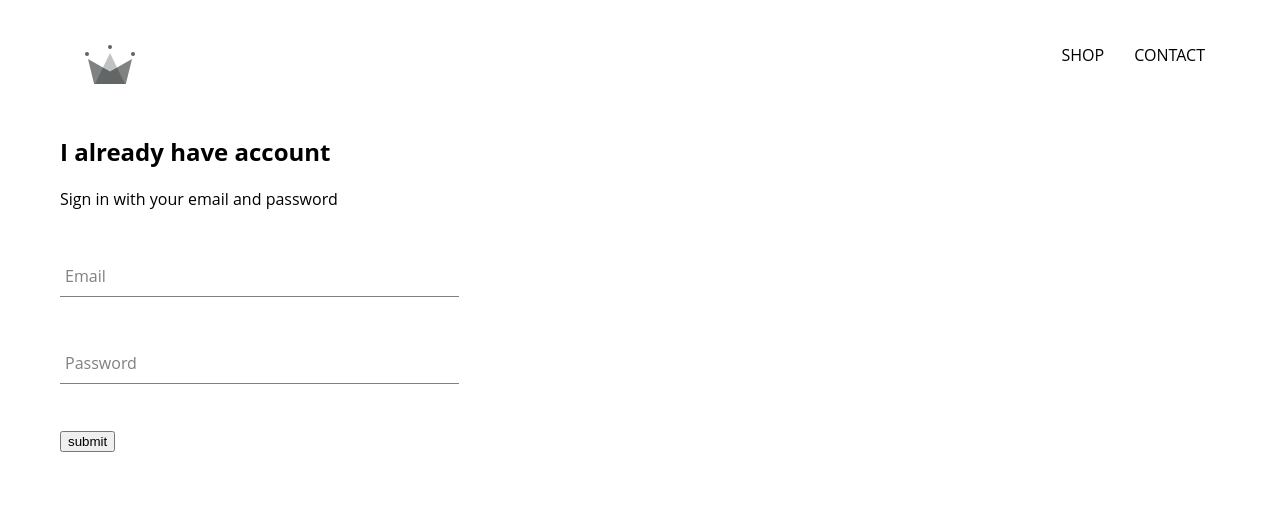
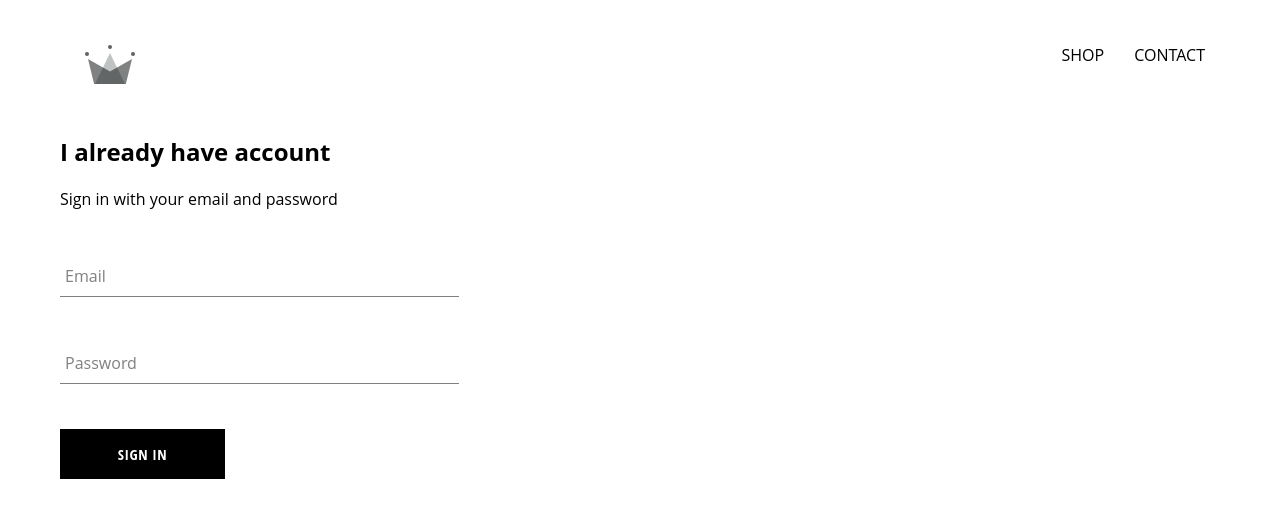
Before and after one commit to mickewasowski/e-commerce-site, a React (Create React App) app in the folder e-commerce-clothing/: page /signin in a window 1280 px wide. Shown: the top 518 px of the page. Built offline with nearby package versions, Linux system fonts and the light colour scheme; a web font is replaced by a local one.

Commit message:
imported our custom button

```diff
--- a/e-commerce-clothing/src/components/sign-in/sign-in.component.jsx
+++ b/e-commerce-clothing/src/components/sign-in/sign-in.component.jsx
@@ -1,6 +1,7 @@
 import React from "react";
 
 import FormInput from "../form-input/form-input.component";
+import CustomButton from "../custom-button/custom-button.component";
 
 import './sign-in.styles.scss';
 
@@ -51,7 +52,7 @@ class SignIn extends React.Component {
                         required
                         />
 
-                    <input type='submit' value='submit'/>
+                    <CustomButton type='submit' value='submit'> Sign in </CustomButton>
                 </form>
             </div>
         )
```
